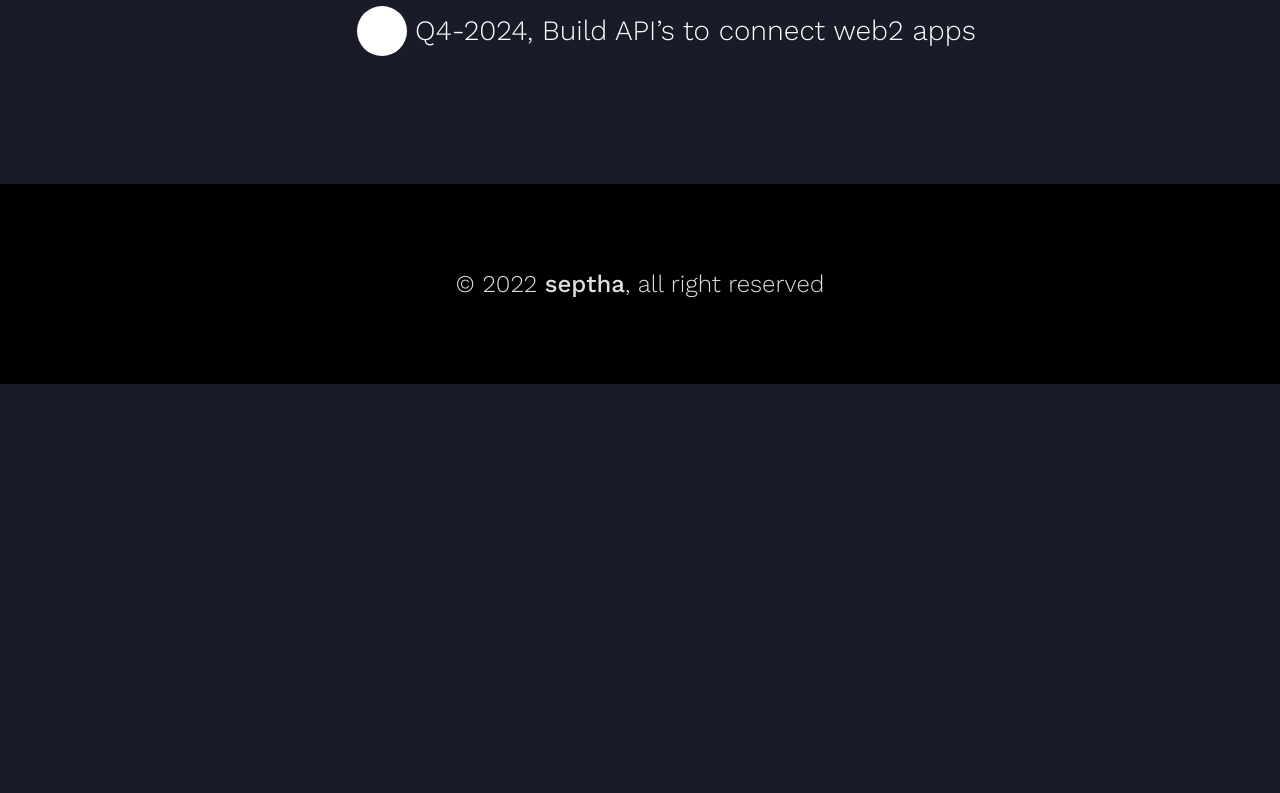
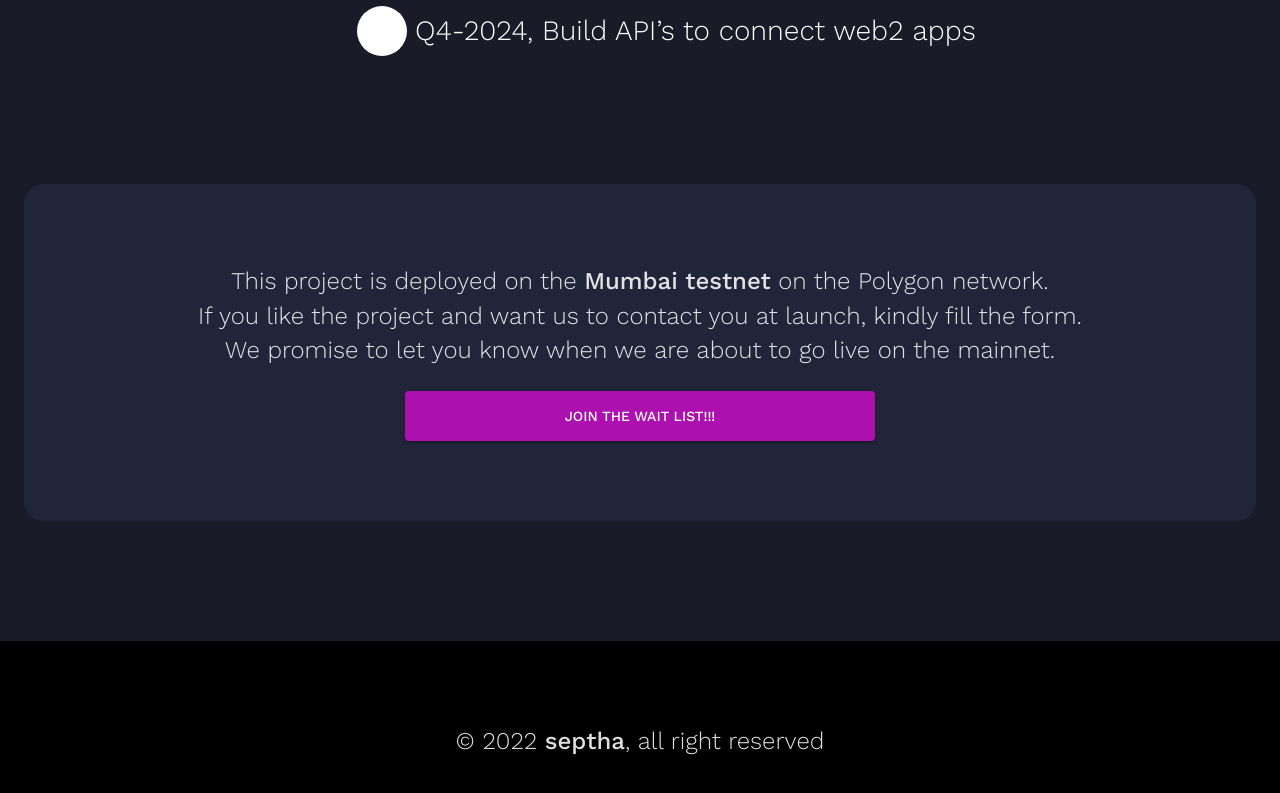
Before and after one commit to Septha-HQ/polygon_hackathon, a React (Vite) app in the folder web/: page / in a window 1280 px wide. Shown: the part 1715-2508 px from the top of the page. Before the commit the page ends 2099 px from the top, so only its background shows below. Built offline with nearby package versions, Linux system fonts and the light colour scheme.

Commit message:
Waitlist section

```diff
--- /dev/null
+++ b/web/src/components/Waitlist/index.tsx
@@ -0,0 +1,26 @@
+import { Box, Button, Grid, Paper, Typography } from "@mui/material";
+
+type Props = {};
+
+const Waitlist = (props: Props) => {
+  return (
+    <Box sx={{ textAlign: "center"}}>
+      <Typography
+        variant="body2"
+        component="p"
+        mb={3}
+      >
+        This project is deployed on the <b>Mumbai testnet</b> on the Polygon network.
+        <br />
+        If you like the project and want us to contact you at launch, kindly
+        fill the form. <br /> We promise to let you know when we are about to go
+        live on the mainnet.
+      </Typography>
+      <Button variant="contained" color="primary" sx={{ height: 50, px: 20 }}>
+        Join the wait list!!!
+      </Button>
+    </Box>
+  );
+};
+
+export default Waitlist;
--- a/web/src/layouts/Home/index.tsx
+++ b/web/src/layouts/Home/index.tsx
@@ -2,6 +2,7 @@ import { Box, Button, Grid, Paper, Typography } from "@mui/material";
 import React, { useState } from "react";
 import CardForm from "../../components/CardForm";
 import Roadmap from "../../components/Roadmap";
+import Waitlist from "../../components/Waitlist";
 import { Txn } from "../../shared/interface";
 
 type Props = {};
@@ -59,17 +60,26 @@ const Home = (props: Props) => {
         </Grid>
       </Box>
       <Box>
-        <Typography variant="h2" component="div" mb={3} sx={{}}>
+        <Typography variant="h2" component="div" mb={3}>
           Project Roadmap
         </Typography>
 
         <Grid container spacing={20}>
-          <Grid item md={3}>
-          </Grid>
+          <Grid item md={3}></Grid>
           <Grid item sm={9}>
             <Roadmap />
           </Grid>
         </Grid>
+      </Box>
+      <Box
+        sx={{
+          background: "rgba(37, 40, 62, 0.8)",
+          py: 10,
+          mb: 15,
+          borderRadius: 5,
+        }}
+      >
+        <Waitlist />
       </Box>
     </>
   );
```
Also changed, not shown: web/src/components/WaitlistForm/index.tsx (added, +64 -0 lines).
